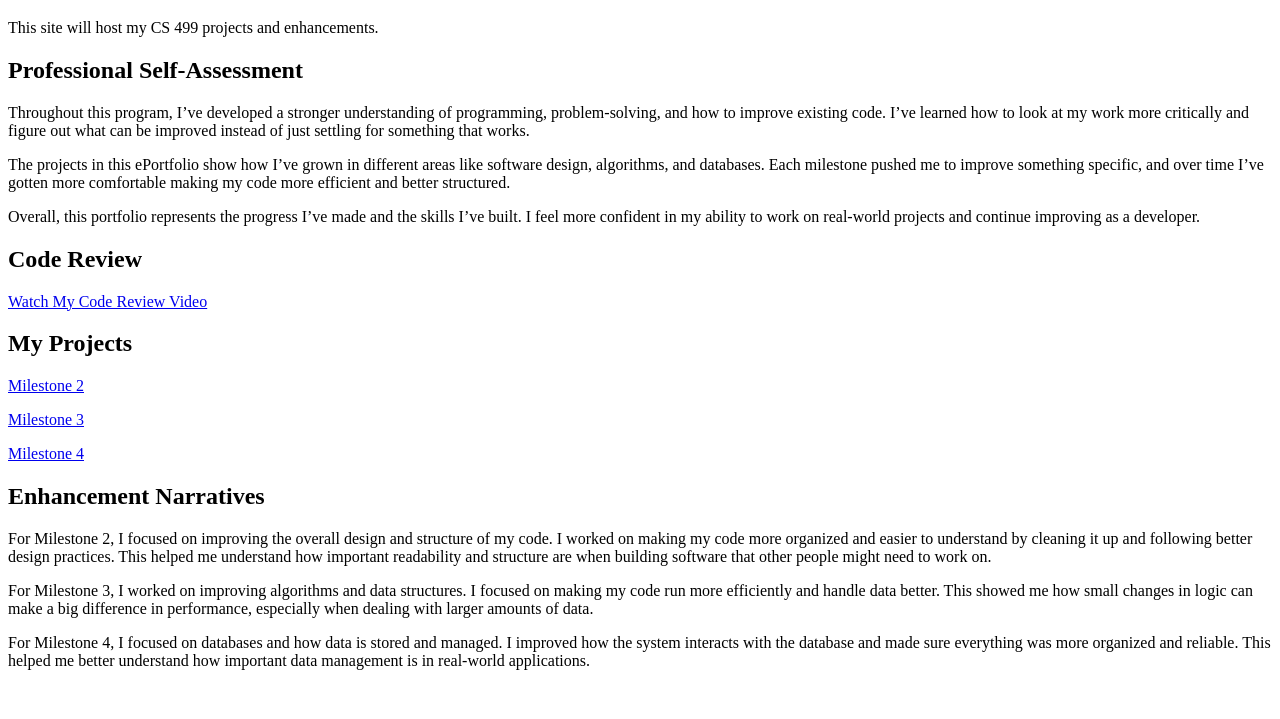
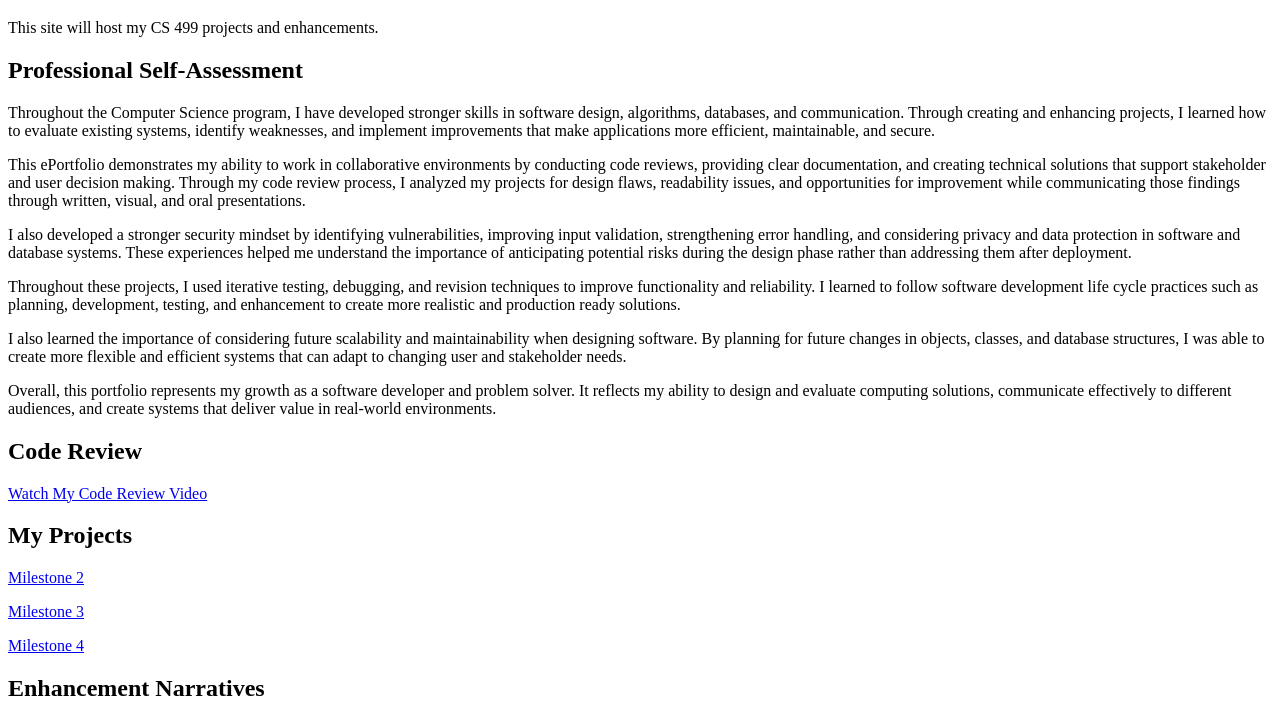
Before and after one commit to DejPerk/dejperk.github.io, a plain HTML site: page index.html in a window 1280 px wide. Shown: the part 61-780 px from the top of the page. Drawn offline with Linux system fonts and the light colour scheme.

Commit message:
Revise portfolio content for clarity and depth
Updated content to reflect enhanced skills in software design, algorithms, and database management. Added details on iterative testing, security considerations, and collaborative code reviews.

```diff
--- a/index.html
+++ b/index.html
@@ -10,15 +10,27 @@
     <h2>Professional Self-Assessment</h2>
 
     <p>
-    Throughout this program, I’ve developed a stronger understanding of programming, problem-solving, and how to improve existing code. I’ve learned how to look at my work more critically and figure out what can be improved instead of just settling for something that works.
+    Throughout the Computer Science program, I have developed stronger skills in software design, algorithms, databases, and communication. Through creating and enhancing projects, I learned how to evaluate existing systems, identify weaknesses, and implement improvements that make applications more efficient, maintainable, and secure.
     </p>
 
     <p>
-    The projects in this ePortfolio show how I’ve grown in different areas like software design, algorithms, and databases. Each milestone pushed me to improve something specific, and over time I’ve gotten more comfortable making my code more efficient and better structured.
+    This ePortfolio demonstrates my ability to work in collaborative environments by conducting code reviews, providing clear documentation, and creating technical solutions that support stakeholder and user decision making. Through my code review process, I analyzed my projects for design flaws, readability issues, and opportunities for improvement while communicating those findings through written, visual, and oral presentations.
     </p>
 
     <p>
-    Overall, this portfolio represents the progress I’ve made and the skills I’ve built. I feel more confident in my ability to work on real-world projects and continue improving as a developer.
+    I also developed a stronger security mindset by identifying vulnerabilities, improving input validation, strengthening error handling, and considering privacy and data protection in software and database systems. These experiences helped me understand the importance of anticipating potential risks during the design phase rather than addressing them after deployment.
+    </p>
+
+    <p>
+    Throughout these projects, I used iterative testing, debugging, and revision techniques to improve functionality and reliability. I learned to follow software development life cycle practices such as planning, development, testing, and enhancement to create more realistic and production ready solutions.
+    </p>
+
+    <p>
+    I also learned the importance of considering future scalability and maintainability when designing software. By planning for future changes in objects, classes, and database structures, I was able to create more flexible and efficient systems that can adapt to changing user and stakeholder needs.
+    </p>
+
+    <p>
+    Overall, this portfolio represents my growth as a software developer and problem solver. It reflects my ability to design and evaluate computing solutions, communicate effectively to different audiences, and create systems that deliver value in real-world environments.
     </p>
 
     <h2>Code Review</h2>
@@ -46,15 +58,15 @@
     <h2>Enhancement Narratives</h2>
 
     <p>
-    For Milestone 2, I focused on improving the overall design and structure of my code. I worked on making my code more organized and easier to understand by cleaning it up and following better design practices. This helped me understand how important readability and structure are when building software that other people might need to work on.
+    For Milestone 2, I enhanced my Travlr Express full stack application by improving software design and engineering practices. I reorganized routes, improved modularization, strengthened input validation, and implemented centralized error handling to improve maintainability and security. I also evaluated middleware configuration and API endpoint organization to create a more efficient and reliable backend structure. Through iterative testing and debugging, I ensured changes did not break existing functionality. This enhancement improved readability, maintainability, performance, and security while demonstrating my ability to communicate design decisions and conduct code reviews in collaborative environments.
     </p>
 
     <p>
-    For Milestone 3, I worked on improving algorithms and data structures. I focused on making my code run more efficiently and handle data better. This showed me how small changes in logic can make a big difference in performance, especially when dealing with larger amounts of data.
+    For Milestone 3, I enhanced my Agile planning and scheduling project by implementing a scheduling and sorting algorithm using Python. During the planning and enhancement process, I used pseudocode, task organization, and scheduling strategies to break complex problems into manageable parts. I applied algorithmic principles and data structures such as lists to organize tasks more efficiently and improve functionality. This demonstrated my understanding of trade offs in design choices by balancing simplicity, efficiency, and project requirements while transforming planning concepts into working software solutions. Through this process, I strengthened my ability to design and evaluate computing solutions to solve real world logic problems.
     </p>
 
     <p>
-    For Milestone 4, I focused on databases and how data is stored and managed. I improved how the system interacts with the database and made sure everything was more organized and reliable. This helped me better understand how important data management is in real-world applications.
+    For Milestone 4, I enhanced my Grazioso Salvare Dashboard by improving database reliability, backend functionality, and user interaction within a client-server environment. I improved CRUD operations, strengthened data validation, and added error handling to the create function within MongoDB and Python to make the system more stable and reliable. I also improved database queries and troubleshooting techniques to ensure data displayed correctly in the interactive dashboard. This enhancement demonstrates my ability to design and evaluate database driven applications while maintaining data integrity, privacy, secure system interactions, and efficient communication between the database and application layers.
     </p>
 
 
```
